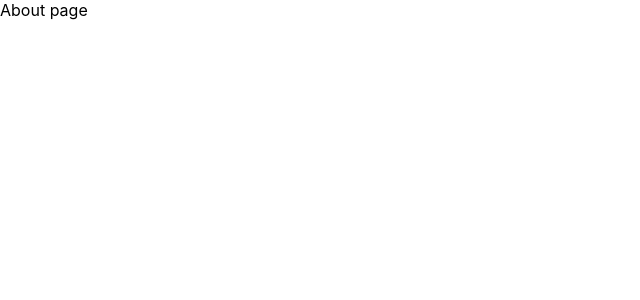
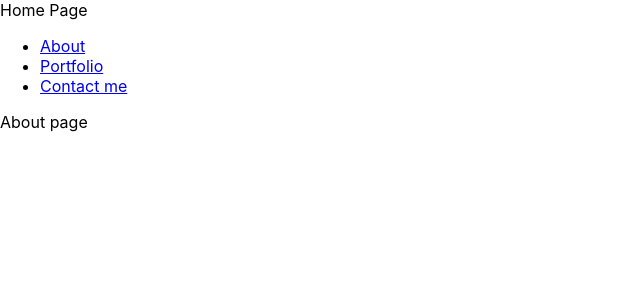
Before and after one commit to kliu6151/kliu6151.github.io, a React (Create React App) app: page / in a window 1280 px wide. Shown: the top 300 px of the page, without its empty margins (0-640 px from the left). Built offline with nearby package versions, Linux system fonts and the light colour scheme.

Commit message:
Links
Created Links to each page

```diff
--- a/src/App.js
+++ b/src/App.js
@@ -1,17 +1,20 @@
-import {Routes,Route} from "react-router-dom";
+import { Routes, Route } from "react-router-dom";
 
-
-import About from "./Pages/About"
+import About from "./Pages/About";
 import Portfolio from "./Pages/Portfolio";
 import Contact from "./Pages/Contact";
+import MainNavigation from "./Components/Layout/MainNavigation";
 
 function App() {
   return (
-    <Routes>
-      <Route path='/' element={<About />}/>
-      <Route path='/Portfolio' element={<Portfolio />}/>
-      <Route path='/Contact' element={<Contact />}/>
-    </Routes>
+    <div>
+      <MainNavigation />
+      <Routes>
+        <Route path="/" element={<About />} />
+        <Route path="/Portfolio" element={<Portfolio />} />
+        <Route path="/Contact" element={<Contact />} />
+      </Routes>
+    </div>
   );
 }
 
--- /dev/null
+++ b/src/Components/Layout/MainNavigation.js
@@ -0,0 +1,24 @@
+import classes from "./MainNavigation";
+
+import {Link} from 'react-router-dom'
+
+function MainNavigation() {
+  return(
+  <header>
+    <div>Home Page</div>
+    <ul>
+      <li>
+        <Link to="/">About</Link>
+      </li>
+      <li>
+        <Link to="/Portfolio">Portfolio</Link>
+      </li>
+      <li>
+        <Link to="/Contact">Contact me</Link>
+      </li>
+    </ul>
+  </header>
+  );
+}
+
+export default MainNavigation;
```
Also changed, not shown: src/Components/Layout/MainNavigation.module.css (added), 1 other file (tests, documents, lock files or other folders).
